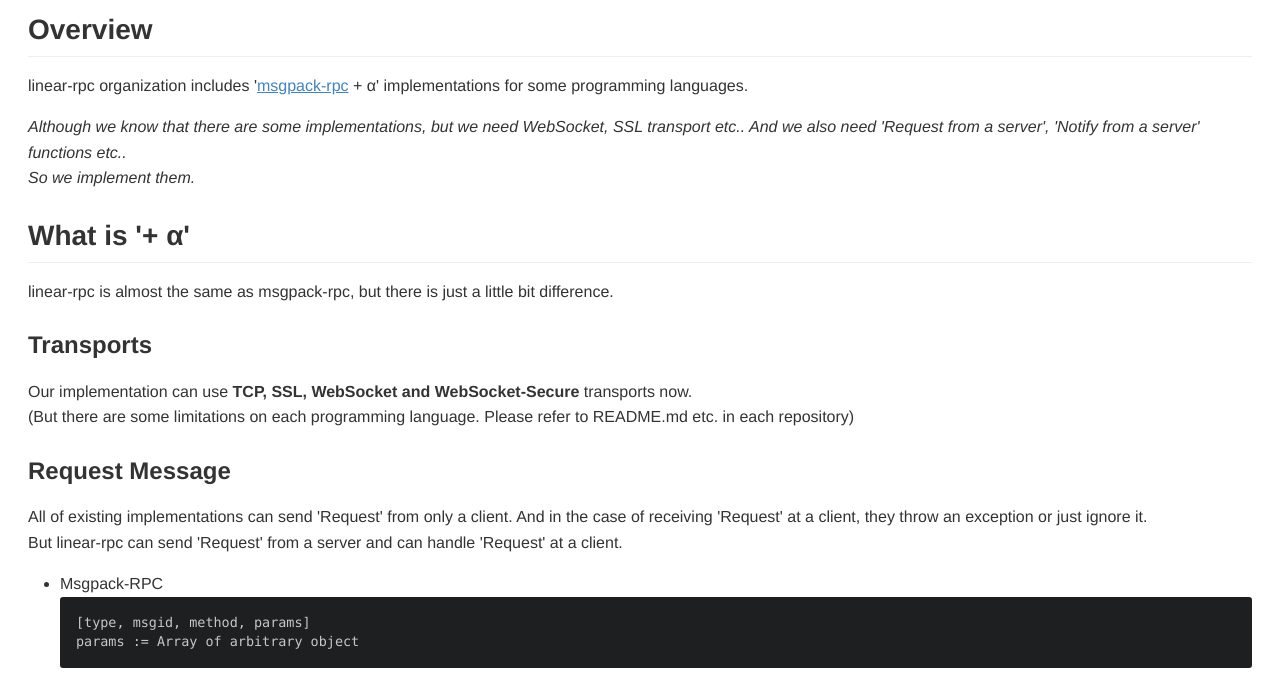
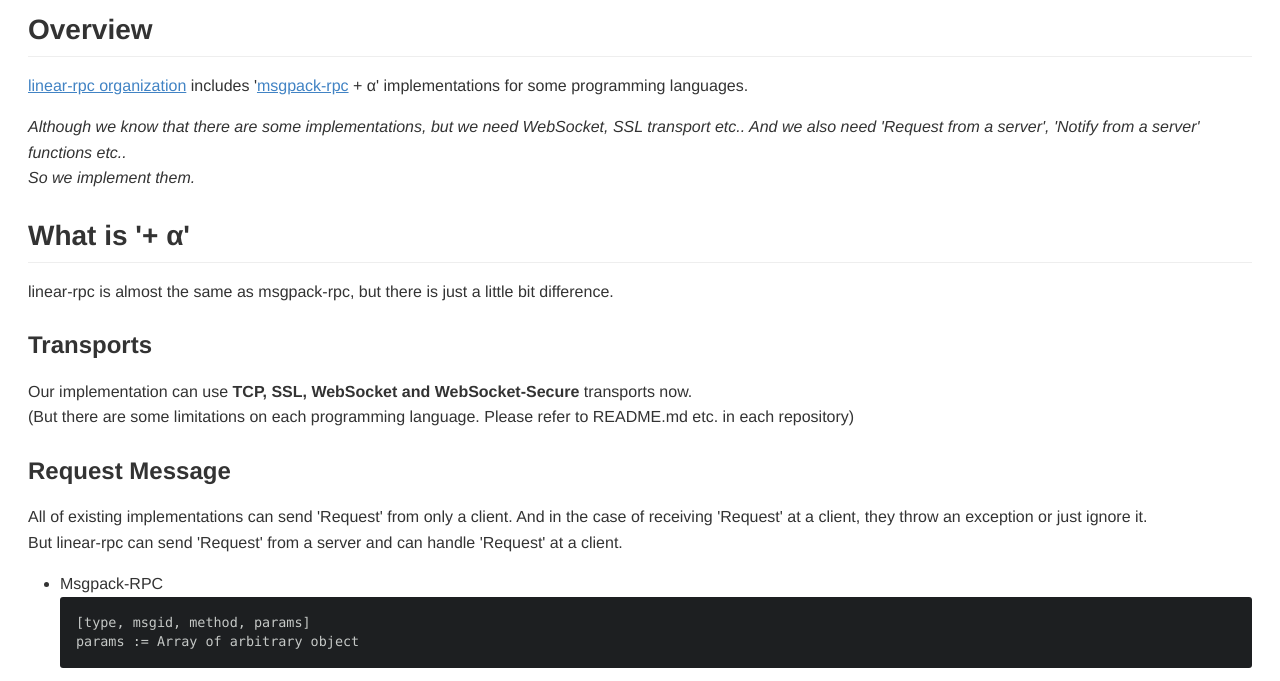
Before and after one commit to linear-rpc/linear-rpc.github.io, a plain HTML site: page index.html in a window 1280 px wide. Shown: the part 86-767 px from the top of the page. Drawn offline with Linux system fonts and the light colour scheme.

Commit message:
add link to linear-rpc

```diff
--- a/index.html
+++ b/index.html
@@ -384,7 +384,8 @@ pre.editor-colors .markdown .link .string.title,
   </head>
   <body class='markdown-preview'><h1 id="linear-rpc">Linear RPC</h1>
 <h2 id="overview">Overview</h2>
-<p>linear-rpc organization includes
+<p><a href="https://github.com/linear-rpc">linear-rpc organization</a>
+includes
 &#39;<a href="https://github.com/msgpack-rpc/msgpack-rpc/blob/master/spec.md">msgpack-rpc</a>
 + α&#39; implementations for some programming languages.  </p>
 <p><em>Although we know that there are some implementations, but we need WebSocket, SSL transport etc.. And we also need &#39;Request from a server&#39;, &#39;Notify from a server&#39; functions etc..</em><br><em>So we implement them.</em></p>
```
Also changed, not shown: 1 other file.
